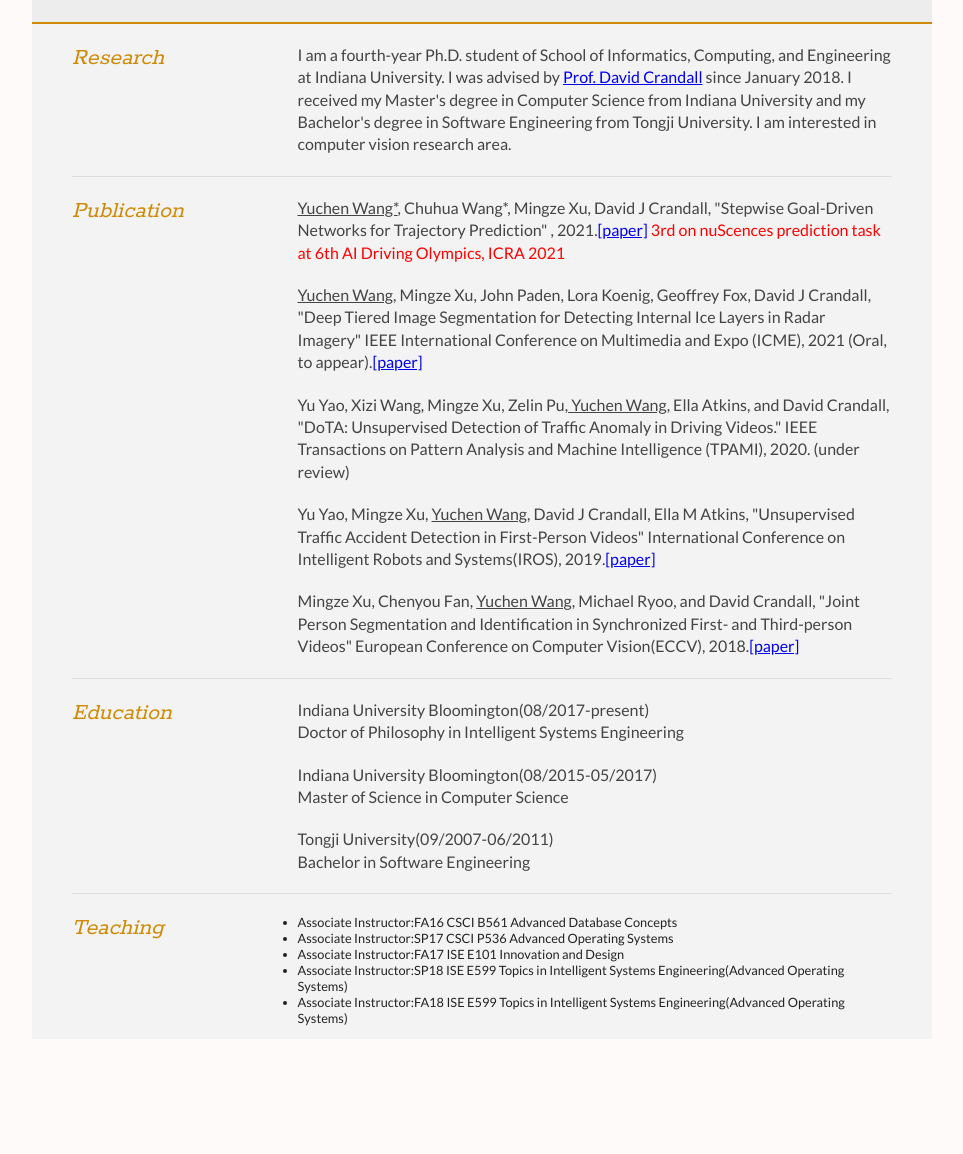
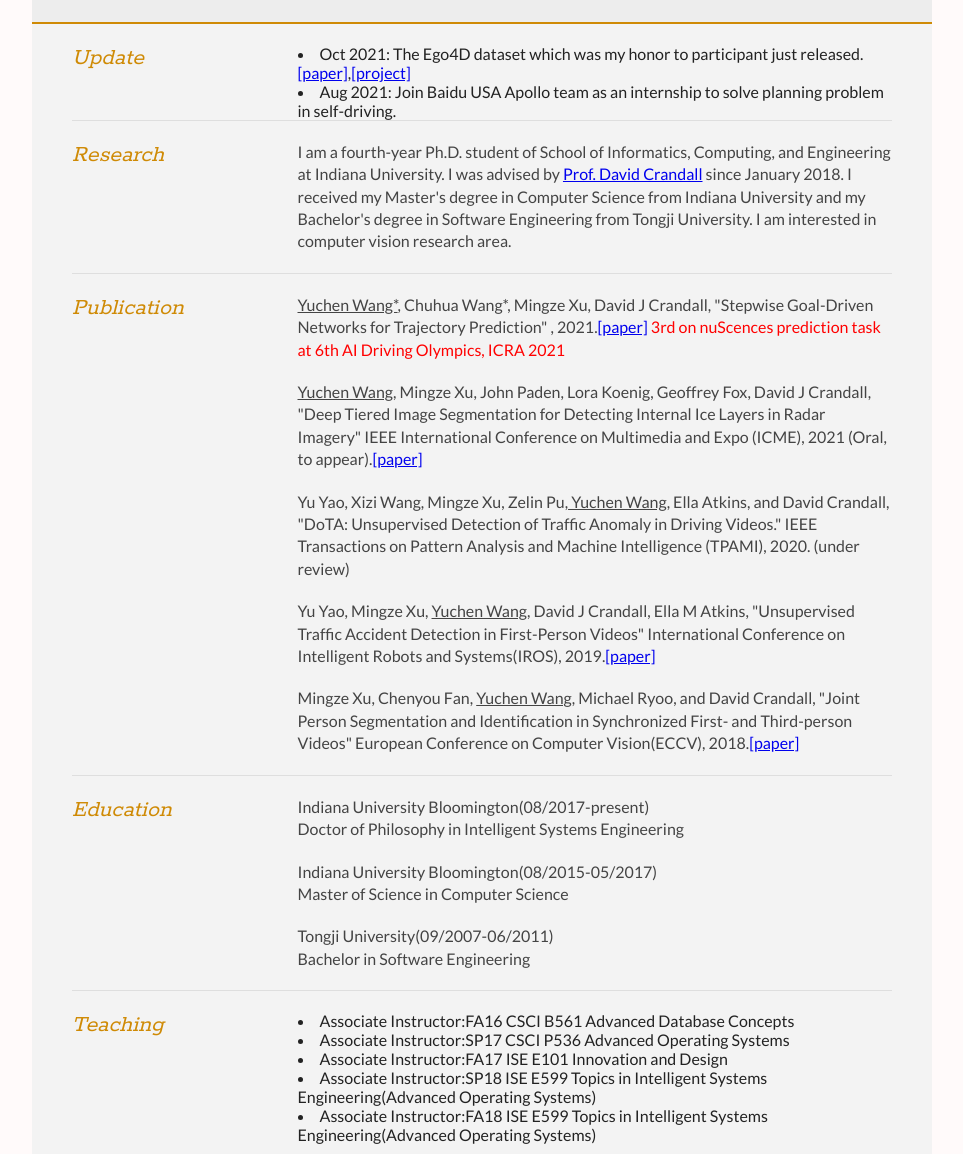
Before and after one commit to YuchenWang/YuchenWang.github.io, a plain HTML site: page index.html in a window 1280 px wide. Shown: the part 135-1289 px from the top of the page, without its empty margins (158-1121 px from the left). Before the commit the page ends 1174 px from the top, so only its background shows below. Drawn offline with Linux system fonts and the light colour scheme.

Commit message:
Add files via upload

```diff
--- a/index.html
+++ b/index.html
@@ -38,17 +38,31 @@
 
 	<div id="mainArea" class="quickFade delayFive">
 		<section>
+            <div class="sectionTitle">
+                <h1>Update</h1>
+            </div>
+            <div class="sectionContent">
 				<article>
+					<li>Oct 2021: The Ego4D dataset which was my honor to participant just released. <a href="https://arxiv.org/pdf/2110.07058.pdf">[paper]</a>,<a href="https://ego4d-data.org/">[project]</a></li>
+                    <li>Aug 2021: Join Baidu USA Apollo team as an internship to solve planning problem in self-driving.</li>
+				</article>
+            </div>
+            <div class="clear"></div>
+        </section>
+
+		<section>
 				<div class="sectionTitle">
 					<h1>Research</h1>
 				</div>
 
 				<div class="sectionContent">
+					<article>
 					<p>I am a fourth-year Ph.D. student of School of Informatics, Computing, and Engineering at Indiana University. I was advised by <a href="https://cs.indiana.edu/~djcran/">Prof. David Crandall</a>  since January 2018.
                     I received my Master's degree in Computer Science from Indiana University and my Bachelor's degree in Software Engineering from Tongji University.
                     I am interested in computer vision research area.</p>
+					</article>
 				</div>
-			</article>
+
 			<div class="clear"></div>
 		</section>
 
@@ -85,6 +99,7 @@
 			</div>
 
 			<div class="sectionContent">
+				<article>
 					<p>Indiana University Bloomington(08/2017-present)
 					<br>Doctor of Philosophy in Intelligent Systems Engineering</p>
 
@@ -93,6 +108,7 @@
 
 					<p>Tongji University(09/2007-06/2011)
 					<br>Bachelor in Software Engineering</p>
+				</article>
 			</div>
 			<div class="clear"></div>
 		</section>
@@ -104,13 +120,13 @@
             </div>
 
             <div class="sectionContent">
-                <ul class="subDetails">
+				<article>
 				<li>Associate Instructor:FA16 CSCI B561 Advanced Database Concepts</li>
 				<li>Associate Instructor:SP17 CSCI P536 Advanced Operating Systems</li>
 				<li>Associate Instructor:FA17 ISE  E101 Innovation and Design</li>
 				<li>Associate Instructor:SP18 ISE  E599 Topics in Intelligent Systems Engineering(Advanced Operating Systems)</li>
 				<li>Associate Instructor:FA18 ISE  E599 Topics in Intelligent Systems Engineering(Advanced Operating Systems)</li>
-                </ul>
+				</article>
             </div>
             <div class="clear"></div>
         </section>
```
Lines whose indentation alone changed are shown as unchanged.
